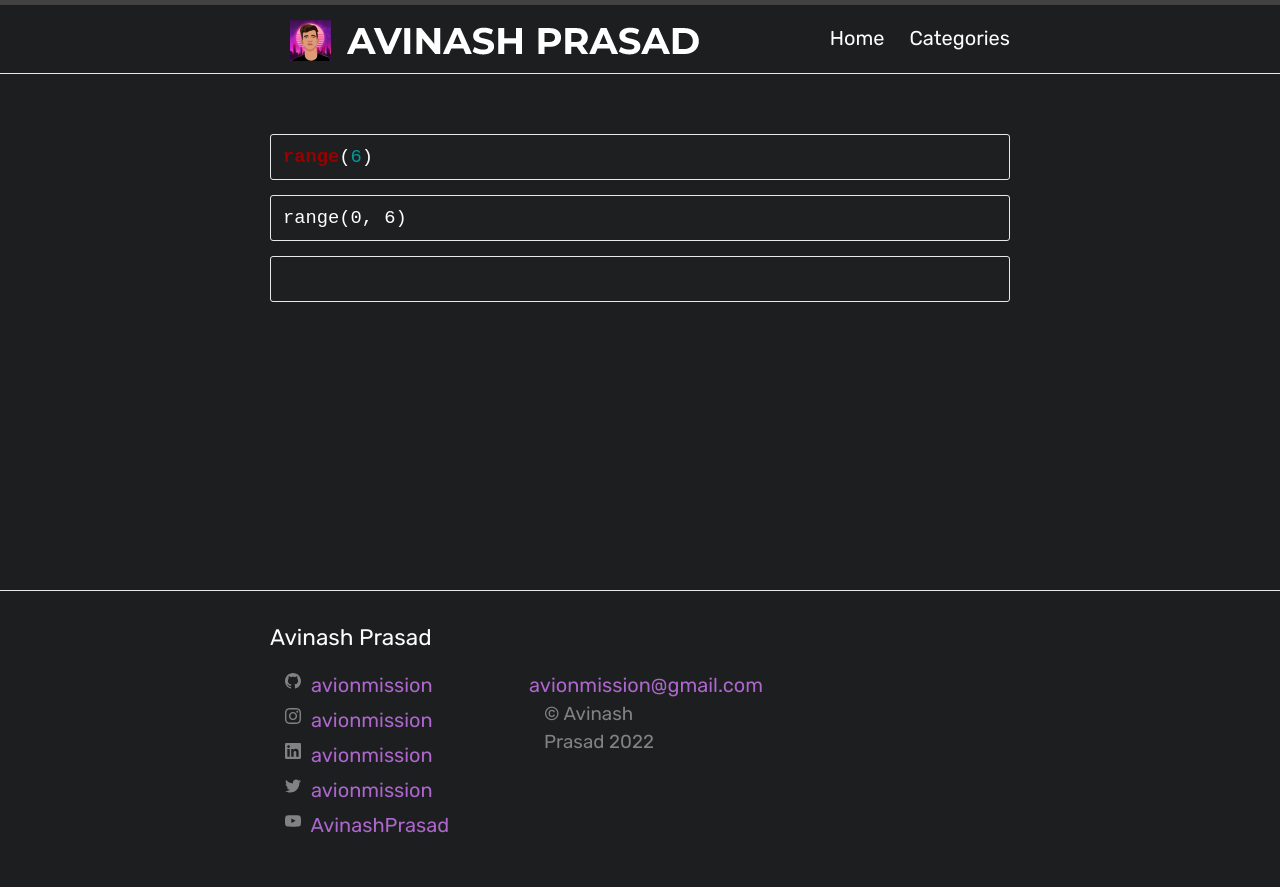
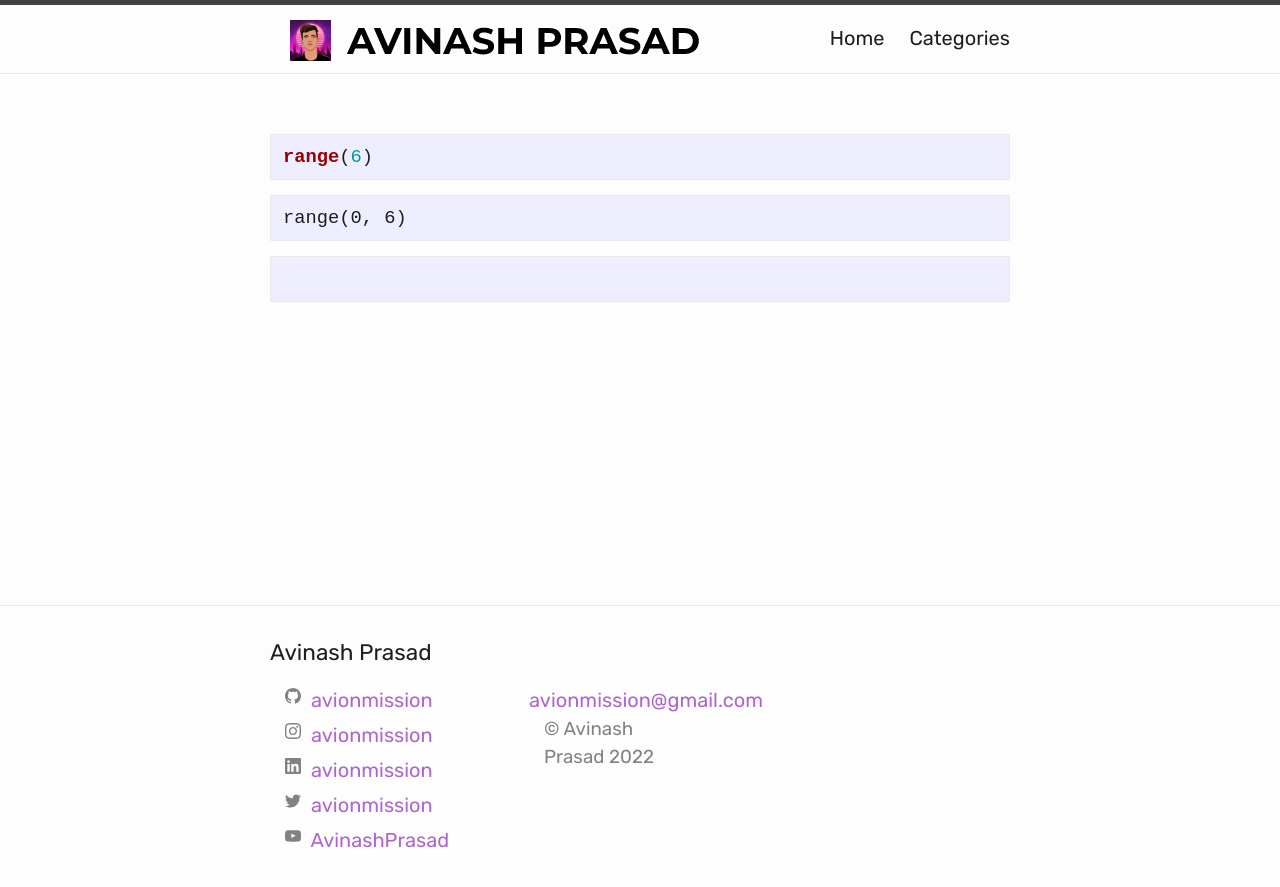
Before and after one commit to avionmission/blog, a Jekyll site: the page built from Algorithm Crash Course Chapter 02.md, in a window 1280 px wide. Shown: the top 887 px of the page. Built offline with Jekyll 4.4.1, drawn with Linux system fonts in a browser that asks for light colours; our own code applies the rules of GitHub Pages for plain Markdown files.

Commit message:
Turned Dark Mode into White Mode

```diff
--- a/_includes/footer.html
+++ b/_includes/footer.html
@@ -2,7 +2,6 @@
   <data class="u-url" href="{{ "/" | relative_url }}"></data>
 
   <div class="wrapper">
-
     <h2 class="footer-heading">{{ site.title | escape }}</h2>
     {%- if site.email -%}
         <a class="u-email" href="mailto:{{ site.email }}">{{ site.email }}</a>
--- a/_sass/minima.scss
+++ b/_sass/minima.scss
@@ -15,8 +15,8 @@ body {
 
 $spacing-unit:     30px !default;
 
-$text-color:        #fdfdfd !default;
-$background-color:  #1c1e1f!default;
+$text-color:        #1c1e1f !default;
+$background-color:  #fdfdfd!default;
 // $brand-color:      #2a7ae2 !default;
 $brand-color: #AC66CC;
 
--- a/_sass/minima/_base.scss
+++ b/_sass/minima/_base.scss
@@ -112,7 +112,7 @@ a {
 
   &:hover {
     // color: $text-color;
-    color: aquamarine;
+    color: rgb(49, 121, 97);
     text-decoration: none;
   }
 
@@ -152,8 +152,7 @@ code {
   @include relative-font-size(0.9375);
   border: 1px solid $grey-color-light;
   border-radius: 3px;
-  // background-color: #eef;
-  background-color: #1D1F20;
+  background-color: #eef;
 }
 
 code {
--- a/_sass/minima/_layout.scss
+++ b/_sass/minima/_layout.scss
@@ -46,7 +46,7 @@
     }
 
     &:hover{
-      color: aquamarine;
+      color: rgb(30, 99, 76);
     }
   }
 
@@ -123,6 +123,7 @@
 .social-media-list {
   list-style: none;
   margin-left: 0;
+  display: inline;
 }
 
 .footer-col-wrapper {
--- a/_sass/minima/_syntax-highlighting.scss
+++ b/_sass/minima/_syntax-highlighting.scss
@@ -2,13 +2,11 @@
  * Syntax highlighting styles
  */
 .highlight {
-  // background: #fff;
-  background: #1D1F20;
+  background: #fff;
   @extend %vertical-rhythm;
 
   .highlighter-rouge & {
-    // background: #eef;
-    background: #1D1F20;
+     background: #eef;
   }
 
   .c     { color: #998; font-style: italic } // Comment
```
Also changed, not shown: images/title-logo.png.
